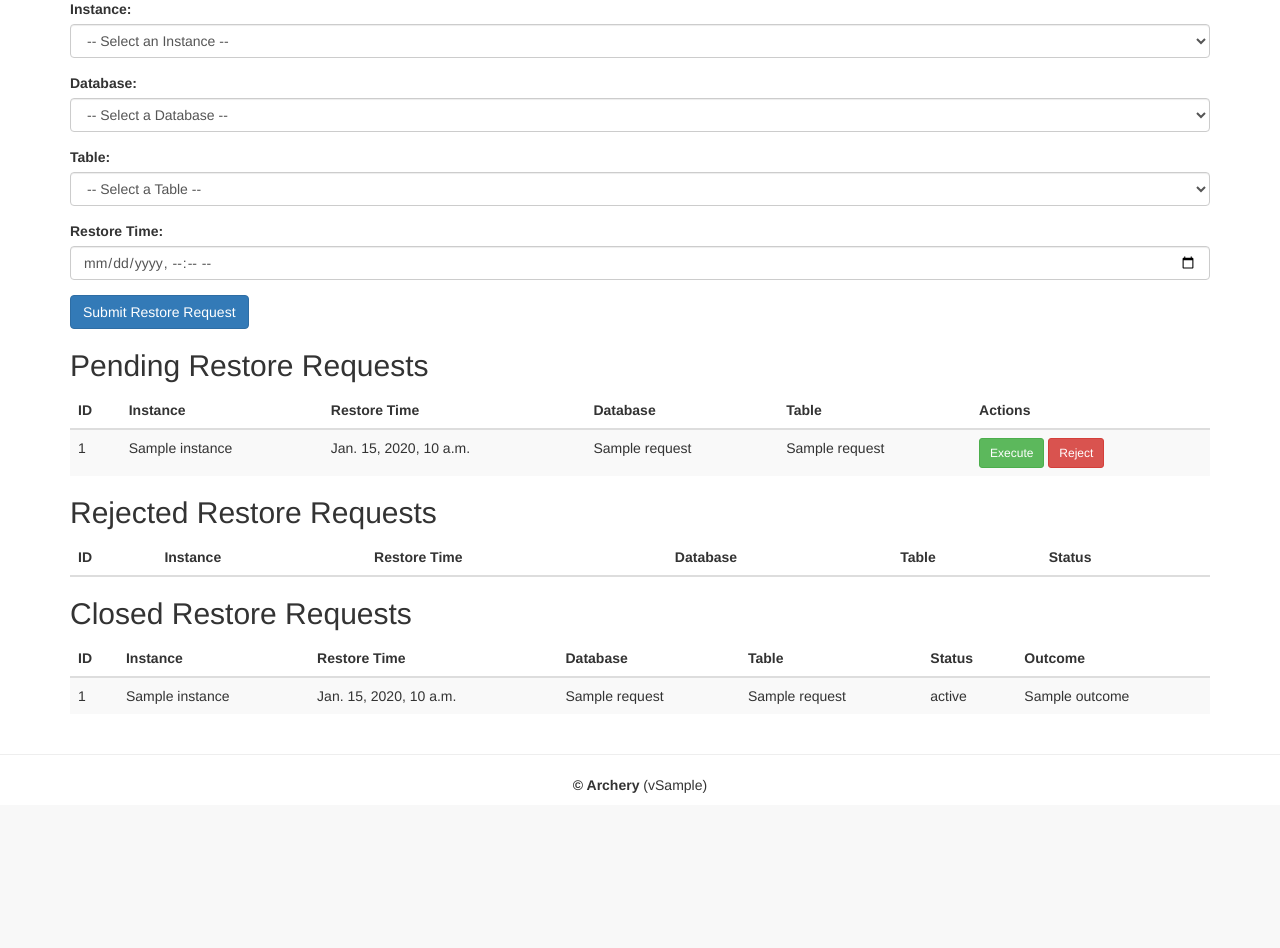
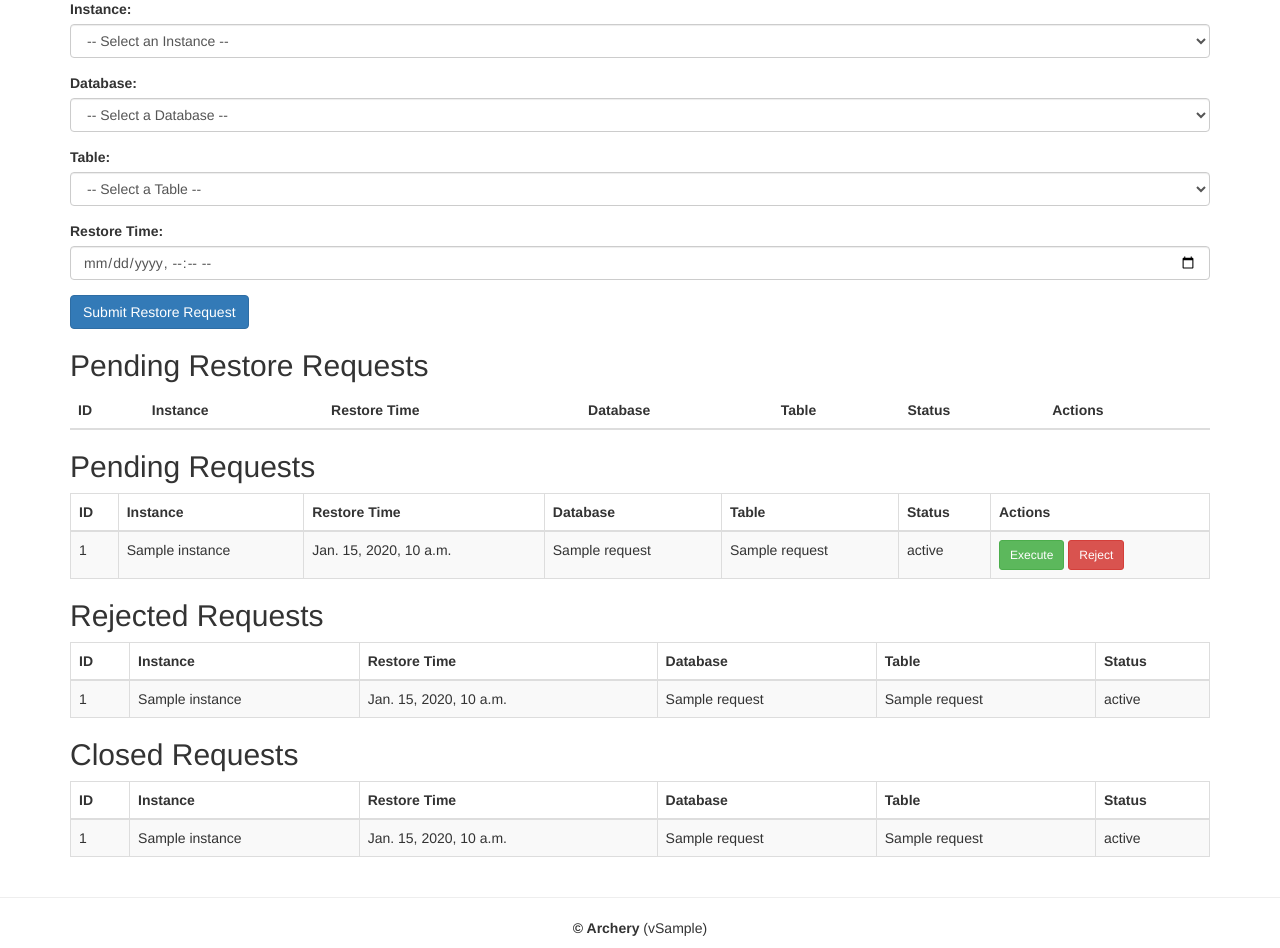
Before and after one commit to chuashihong/Archery-1.11.3, a Django app: template sql/templates/restore_management.html in a window 1280 px wide. Shown: the part 333-1281 px from the top of the page. Before the commit the page ends 1126 px from the top, so only its background shows below. Run offline with Django 3.2, Linux system fonts and the light colour scheme; the template is opened without the code that fills it: most values are stand-ins (such as "Sample title", 1, 10 or a date in 2020); lists and menus that the app fills with data are empty; some libraries are stand-ins or nearby versions.

Commit message:
Complete simple POC (TODO: Reject & Closed Restore reqeust)

```diff
--- a/sql/models.py
+++ b/sql/models.py
@@ -1345,6 +1345,9 @@ class IncBackupRecord(models.Model):
     backup_end_time = models.DateTimeField()
     s3_bucket_file_path = models.CharField(max_length=255)
     s3_uri = models.CharField(max_length=255)
+    region = models.CharField(max_length=100, null=True, blank=True)
+    key = models.CharField(max_length=255, null=True, blank=True)
+    secret = models.CharField(max_length=255, null=True, blank=True)
 
     class Meta:
         db_table = "IncBackupRecord"
@@ -1352,7 +1355,6 @@ class IncBackupRecord(models.Model):
 
     def __str__(self):
         return f"{self.db_type} - {self.instance_name} ({self.backup_start_time} to {self.backup_end_time})"
-
 class RestoreRequest(models.Model):
     STATUS_CHOICES = [
         ('pending', 'Pending'),
--- a/sql/templates/backup_management.html
+++ b/sql/templates/backup_management.html
@@ -1,7 +1,9 @@
 {% extends "base.html" %}
 {% block content %}
 <div class="container">
-    <h1>Backup Management</h1>
+
+    <h1>Backup History</h1>
+    <p><strong>Last Updated Time:</strong> 2024-11-28 06:00:00</p>
     <table class="table table-striped table-bordered">
         <thead>
             <tr>
--- a/sql/templates/restore_management.html
+++ b/sql/templates/restore_management.html
@@ -39,7 +39,7 @@
 <!-- Table for restore requests-->
 <div class="container">
     <h2>Pending Restore Requests</h2>
-    <table class="table table-striped">
+    <table class="table table-striped" id="pending-requests-table">
         <thead>
             <tr>
                 <th>ID</th>
@@ -47,6 +47,23 @@
                 <th>Restore Time</th>
                 <th>Database</th>
                 <th>Table</th>
+                <th>Status</th>
+                <th>Actions</th>
+            </tr>
+        </thead>
+        <tbody>
+        </tbody>
+    </table>
+    <h2>Pending Requests</h2>
+    <table class="table table-striped table-bordered">
+        <thead>
+            <tr>
+                <th>ID</th>
+                <th>Instance</th>
+                <th>Restore Time</th>
+                <th>Database</th>
+                <th>Table</th>
+                <th>Status</th>
                 <th>Actions</th>
             </tr>
         </thead>
@@ -55,24 +72,21 @@
             <tr>
                 <td>{{ request.id }}</td>
                 <td>{{ request.instance.instance_name }}</td>
-                <td>{{ request.restore_time }}</td>
+                <td>{{ request.restore_time|default:"Not Specified" }}</td>
                 <td>{{ request.db_name }}</td>
-                <td>{{ request.table_name }}</td>
+                <td>{{ request.table_name|default:"All Tables" }}</td>
+                <td>{{ request.status }}</td>
                 <td>
-                    <button class="btn btn-success btn-sm" onclick="showExecuteModal({{ request.id }})">Execute</button>
-                    <form method="post" style="display:inline-block;">
-                        {% csrf_token %}
-                        <input type="hidden" name="request_id" value="{{ request.id }}">
-                        <button type="submit" name="reject_request" class="btn btn-danger btn-sm">Reject</button>
-                    </form>
+                    <button class="btn btn-success btn-sm" onclick="showExecuteModal({{request.id}})">Execute</button>
+                    <button class="btn btn-danger btn-sm" onclick="rejectRestoreRequest({{request.id}})">Reject</button>
                 </td>
             </tr>
             {% endfor %}
         </tbody>
     </table>
 
-    <h2>Rejected Restore Requests</h2>
-    <!-- <table class="table table-striped">
+    <h2>Rejected Requests</h2>
+    <table class="table table-striped table-bordered">
         <thead>
             <tr>
                 <th>ID</th>
@@ -88,15 +102,17 @@
             <tr>
                 <td>{{ request.id }}</td>
                 <td>{{ request.instance.instance_name }}</td>
-                <td>{{ request.restore_time }}</td>
+                <td>{{ request.restore_time|default:"Not Specified" }}</td>
                 <td>{{ request.db_name }}</td>
-                <td>{{ request.table_name }}</td>
+                <td>{{ request.table_name|default:"All Tables" }}</td>
                 <td>{{ request.status }}</td>
             </tr>
             {% endfor %}
         </tbody>
-    </table> -->
-    <table class="table table-striped" id="pending-requests-table">
+    </table>
+
+    <h2>Closed Requests</h2>
+    <table class="table table-striped table-bordered">
         <thead>
             <tr>
                 <th>ID</th>
@@ -107,38 +123,21 @@
                 <th>Status</th>
             </tr>
         </thead>
-
-    </table>
-
-    <h2>Closed Restore Requests</h2>
-    <table class="table table-striped" id="closed-requests-table">
-        <thead>
-            <tr>
-                <th>ID</th>
-                <th>Instance</th>
-                <th>Restore Time</th>
-                <th>Database</th>
-                <th>Table</th>
-                <th>Status</th>
-                <th>Outcome</th>
-            </tr>
-        </thead>
         <tbody>
             {% for request in closed_requests %}
             <tr>
                 <td>{{ request.id }}</td>
                 <td>{{ request.instance.instance_name }}</td>
-                <td>{{ request.restore_time }}</td>
+                <td>{{ request.restore_time|default:"Not Specified" }}</td>
                 <td>{{ request.db_name }}</td>
-                <td>{{ request.table_name }}</td>
+                <td>{{ request.table_name|default:"All Tables" }}</td>
                 <td>{{ request.status }}</td>
-                <td>{{ request.outcome }}</td>
             </tr>
             {% endfor %}
         </tbody>
     </table>
 </div>
-<!--Modal for action-->
+<!-- Modal for action -->
 <div class="modal fade" id="executeModal" tabindex="-1" role="dialog" aria-labelledby="executeModalLabel" aria-hidden="true">
     <div class="modal-dialog modal-lg" role="document">
         <div class="modal-content">
@@ -152,7 +151,22 @@
                 <p><strong>Instance:</strong> <span id="modalInstance"></span></p>
                 <p><strong>Database:</strong> <span id="modalDatabase"></span></p>
                 <p><strong>Table:</strong> <span id="modalTable"></span></p>
-                <pre id="modalCommand"></pre>
+                <p><strong>S3 URI:</strong> <span id="modalS3Uri"></span></p>
+                <p><strong>Region:</strong> <span id="modalRegion"></span></p>
+                <p><strong>Key:</strong> <span id="modalKey"></span></p>
+                <p><strong>Secret:</strong> <span id="modalSecret"></span></p>
+                <p><strong>Host:</strong> <span id="modalHost"></span></p>
+                <p><strong>Port:</strong> <span id="modalPort"></span></p>
+                <p><strong>User:</strong> <span id="modalUser"></span></p>
+                <p><strong>Password:</strong> <span id="modalPassword"></span></p>
+
+                <p><strong>Preview Command:</strong></p>
+                <pre id="modalCommand" style="white-space: pre-wrap; word-wrap: break-word;"></pre>
+
+                <div class="form-group mt-3" style="display:none;" id="editCommandContainer">
+                    <label for="editCommand">Edit Command:</label>
+                    <textarea id="editCommand" class="form-control" rows="6"></textarea>
+                </div>
             </div>
             <div class="modal-footer">
                 <form method="post">
@@ -160,11 +174,13 @@
                     <input type="hidden" id="modalRequestId" name="request_id">
                     <button type="submit" name="execute_request" class="btn btn-primary">Confirm & Execute</button>
                 </form>
+                <button type="button" id="editCommandButton" class="btn btn-secondary">Edit Command</button>
                 <button type="button" class="btn btn-secondary" data-dismiss="modal">Close</button>
             </div>
         </div>
     </div>
 </div>
+
 
 {% endblock %}
 
@@ -173,6 +189,7 @@
 
     $(document).ready(function () {
         initializeInstanceList(); // Load instances dynamically
+        load_pending_restore_requests()
         listen_create_restore_request();
         // Function to load database list dynamically
         $('#instance').change(function () {
@@ -184,6 +201,24 @@
         $('#db_name').change(function () {
             table_list();
         });
+
+        $('#editCommandButton').on('click', function () {
+        const isEditing = $('#editCommandContainer').is(':visible');
+
+        if (isEditing) {
+            // Save changes and hide the edit textarea
+            const updatedCommand = $('#editCommand').val();
+            $('#modalCommand').text(updatedCommand);
+            $('#editCommandContainer').hide();
+            $(this).text('Edit Command');
+        } else {
+            // Show the edit textarea with the current command
+            const currentCommand = $('#modalCommand').text();
+            $('#editCommand').val(currentCommand);
+            $('#editCommandContainer').show();
+            $(this).text('Save Command');
+        }
+    });
     });
 
     function load_pending_restore_requests() {
@@ -192,6 +227,7 @@
             url: '/restore/request/pending/',
             success: function (response) {
                 if (response.status === "success") {
+                    console.log("Success", response);
                     $('#pending-requests-table tbody').empty();
                     response.requests.forEach(function (request) {
                         $('#pending-requests-table tbody').append(`
@@ -201,6 +237,7 @@
                                 <td>${request.restore_time || "Not Specified"}</td>
                                 <td>${request.db_name}</td>
                                 <td>${request.table_name || "All Tables"}</td>
+                                <td>${request.status}</td>
                                 <td>
                                     <button class="btn btn-success btn-sm" onclick="showExecuteModal(${request.id})">Execute</button>
                                     <button class="btn btn-danger btn-sm" onclick="rejectRestoreRequest(${request.id})">Reject</button>
@@ -217,8 +254,6 @@
             }
         });
     }
-
-
 
     function listen_create_restore_request() {
         // Handle form submission for creating a restore request
@@ -258,27 +293,79 @@
         });
     }
 
-function showExecuteModal(requestId) {
-    $.ajax({
-        type: "get",
-        url: `/restore/execution/details/${requestId}/`,
-        success: function (data) {
-            if (data.status === "success") {
-                $("#modalInstance").text(data.instance_name);
-                $("#modalDatabase").text(data.db_name);
-                $("#modalTable").text(data.table_name || "All Tables");
-                $("#modalCommand").text(data.command);
-                $("#modalRequestId").val(requestId);
-                $("#executeModal").modal("show");
-            } else {
-                alert(data.message);
-            }
-        },
-        error: function () {
-            alert("Failed to load restore details.");
+// function showExecuteModal(requestId) {
+//     $.ajax({
+//         type: "get",
+//         url: `/restore/execution/details/${requestId}/`,
+//         success: function (data) {
+//             if (data.status === "success") {
+//                 $("#modalInstance").text(data.instance_name);
+//                 $("#modalDatabase").text(data.db_name);
+//                 $("#modalTable").text(data.table_name || "All Tables");
+//                 $("#modalCommand").text(data.command);
+//                 $("#modalRequestId").val(requestId);
+//                 $("#executeModal").modal("show");
+//             } else {
+//                 alert(data.message);
+//             }
+//         },
+//         error: function () {
+//             alert("Failed to load restore details.");
+//         }
+//     });
+// }
+    function showExecuteModal(requestId) {
+        // Hardcoded data for POC
+        const hardcodedData = {
+            status: "success",
+            instance_name: "prd-mysql-tapo-aps-3",
+            db_name: "example_db",
+            table_name: "example_table",
+            s3_uri: "s3://my-backup-bucket/backups/mysql/prd-mysql-tapo-aps-3/2024-11-28_03-04.zip",
+            region: "us-west-1",
+            key: "dummy-key",
+            secret: "dummy-secret",
+            host: "prd-mysql-tapo-aps-3-host",
+            port: "3306",
+            user: "admin",
+            password: "dummy-password",
+            command:`python mysql_incremental_restore.py -r \\
+                    --datasource='backups/mysql/prd-mysql-tapo-aps-3/2024-11-28_03-04.zip' \\
+                    --region 'us-west-1' \\
+                    --key 'dummy-key' \\
+                    --secret 'dummy-secret' \\
+                    --host 'prd-mysql-tapo-aps-3-host' \\
+                    --port '3306' \\
+                    --user 'admin' \\
+                    --password 'dummy-password'`
+        };
+
+        if (hardcodedData.status === "success") {
+            // Populate modal with hardcoded values
+            $("#modalInstance").text(hardcodedData.instance_name);
+            $("#modalDatabase").text(hardcodedData.db_name);
+            $("#modalTable").text(hardcodedData.table_name || "All Tables");
+            $("#modalS3Uri").text(hardcodedData.s3_uri);
+            $("#modalRegion").text(hardcodedData.region);
+            $("#modalKey").text(hardcodedData.key);
+            $("#modalSecret").text(hardcodedData.secret);
+            $("#modalHost").text(hardcodedData.host);
+            $("#modalPort").text(hardcodedData.port);
+            $("#modalUser").text(hardcodedData.user);
+            $("#modalPassword").text(hardcodedData.password);
+
+            // Populate and wrap command
+            $("#modalCommand").text(hardcodedData.command);
+
+            // Set request ID for form submission
+            $("#modalRequestId").val(requestId);
+
+            // Show the modal
+            $("#executeModal").modal("show");
+        } else {
+            alert(hardcodedData.message || "Error occurred while fetching restore details.");
         }
-    });
-}
+    }
 
 
     // Function to load databases based on the selected instance
```
Also changed, not shown: sql/restore_utils.py (+14 -2 lines), sql/views.py (+11 -1 lines), 1 other file.
